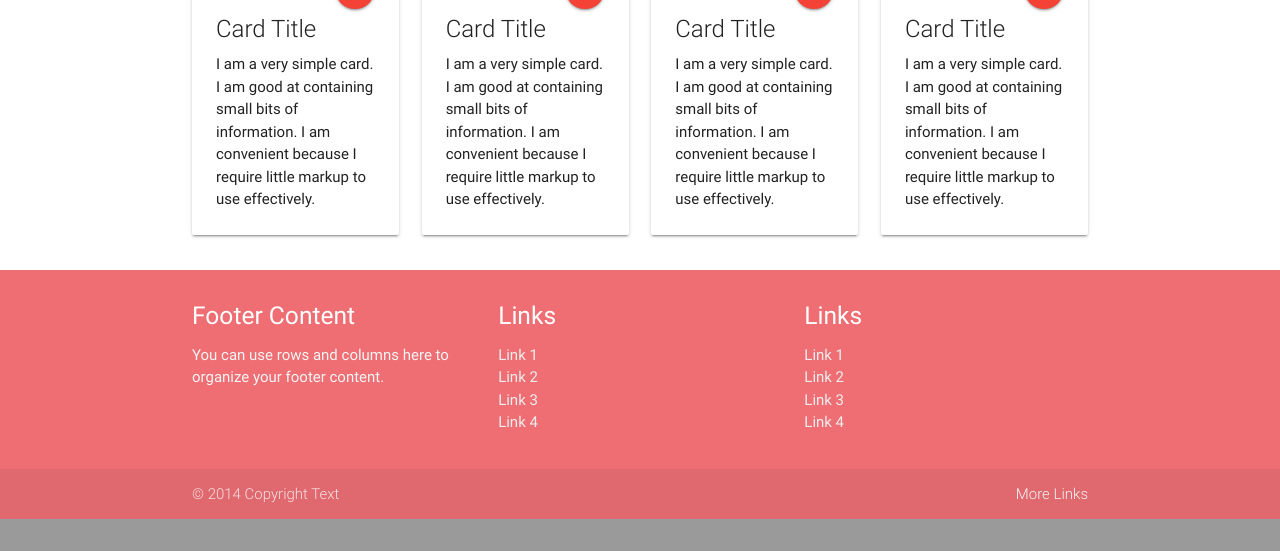
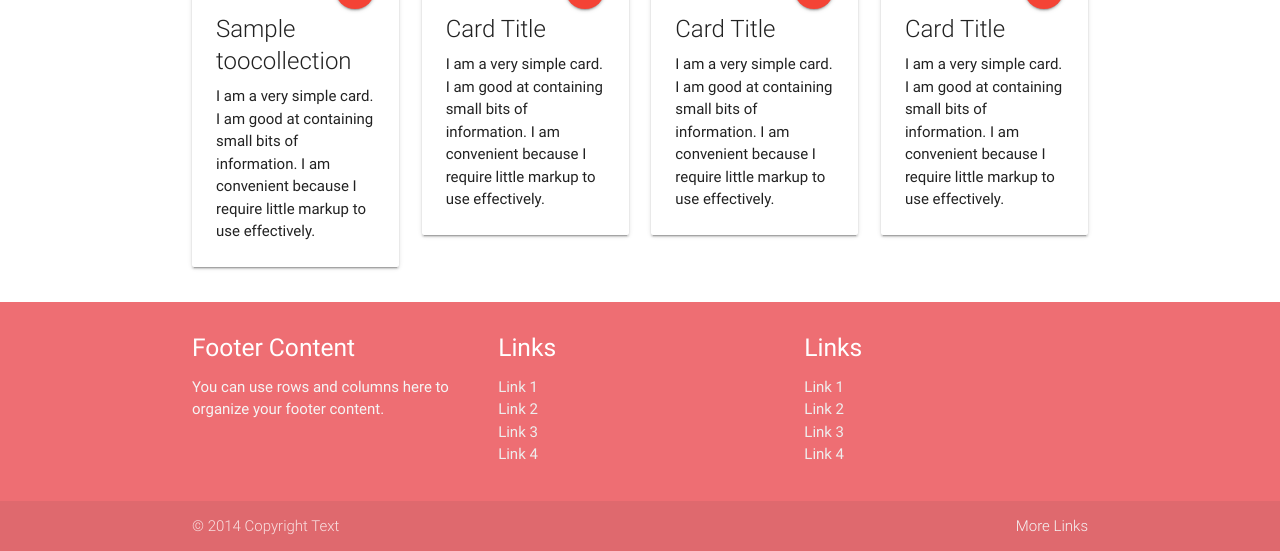
Before and after one commit to K0vacs/traineroneone, a Flask app: page / in a window 1280 px wide. Shown: the part 934-1485 px from the top of the page. Before the commit the page ends 1453 px from the top, so only its background shows below. Run offline with Flask 2, Linux system fonts and the light colour scheme; a database or web service that is not in the repository returns one stand-in record (values such as "Sample title"); some libraries are stand-ins or nearby versions.

Commit message:
MongoDB connection created and data tested in home.html

```diff
--- a/app.py
+++ b/app.py
@@ -1,11 +1,17 @@
 import os
-from flask import Flask, render_template, url_for
+from flask import Flask, render_template, url_for, redirect, request
+from flask_pymongo import PyMongo
+from bson.objectid import ObjectId
 
 app = Flask(__name__)
+app.config["MONGO_DBNAME"] = 'TrainerOneOneDB'
+app.config["MONGO_URI"] = os.getenv('MONGO_URI', 'mongodb://localhost')
+
+mongo = PyMongo(app)
 
 @app.route("/")
 def home():
-    return render_template("home.html")
+    return render_template("home.html", tasks=mongo.db.TOOCollection.find())
 
 @app.route("/workouts")
 def workouts():
--- a/templates/home.html
+++ b/templates/home.html
@@ -74,6 +74,7 @@
 
 <section class="container">
     <div class="row">
+        {% for task in tasks %}
             <div class="col s12 m3">
                 <div class="card">
                     <div class="card-image">
@@ -81,11 +82,12 @@
                         <a class="btn-floating halfway-fab waves-effect waves-light red"><i class="material-icons">filter_list</i></a>
                     </div>
                     <div class="card-content">
-                    <span class="card-title">Card Title</span>
+                        <span class="card-title">{{task.name}}</span>
                         <p>I am a very simple card. I am good at containing small bits of information. I am convenient because I require little markup to use effectively.</p>
                     </div>
                 </div>
             </div>
+        {% endfor %}
 
         <div class="col s12 m3">
             <div class="card">
```
Lines whose indentation alone changed are shown as unchanged.
